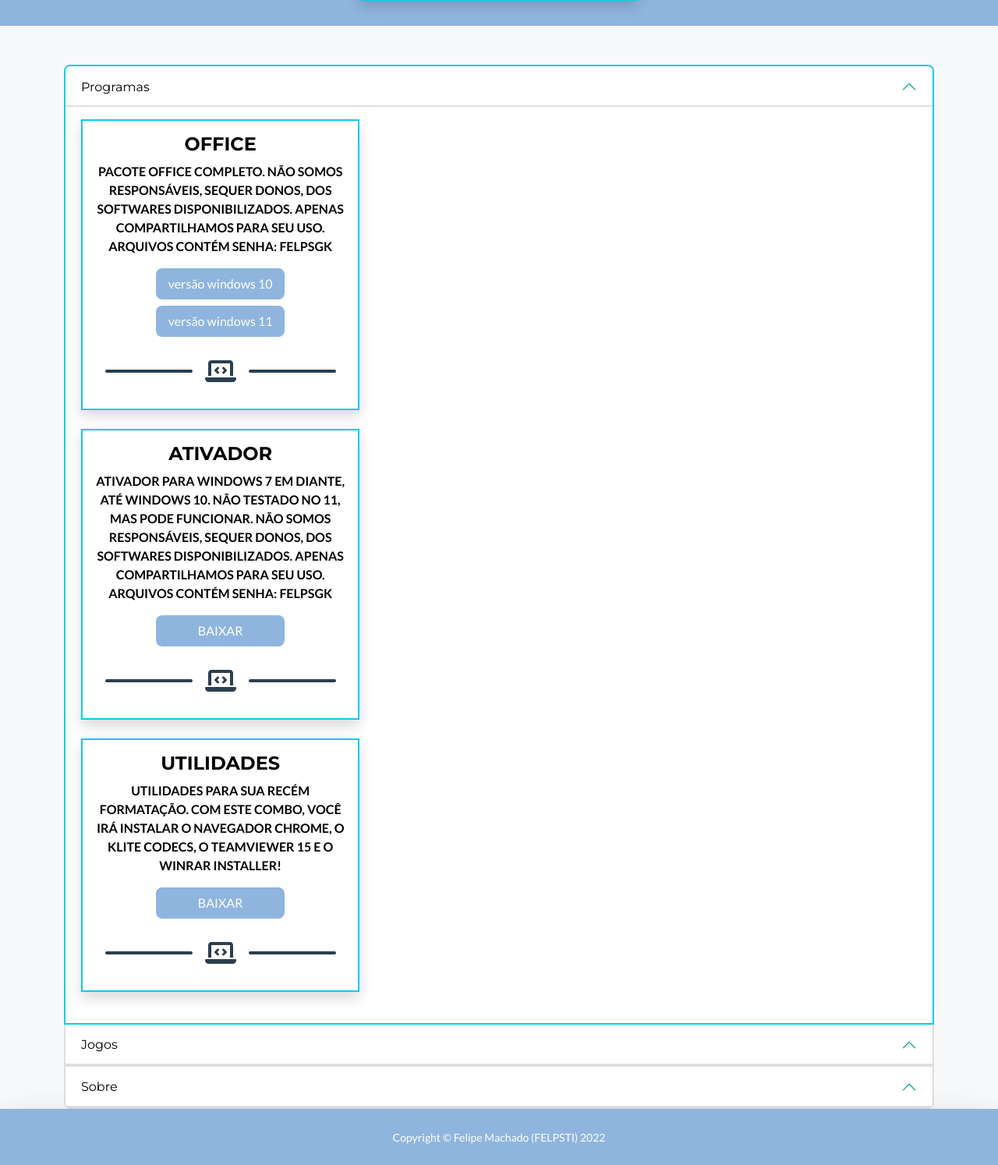
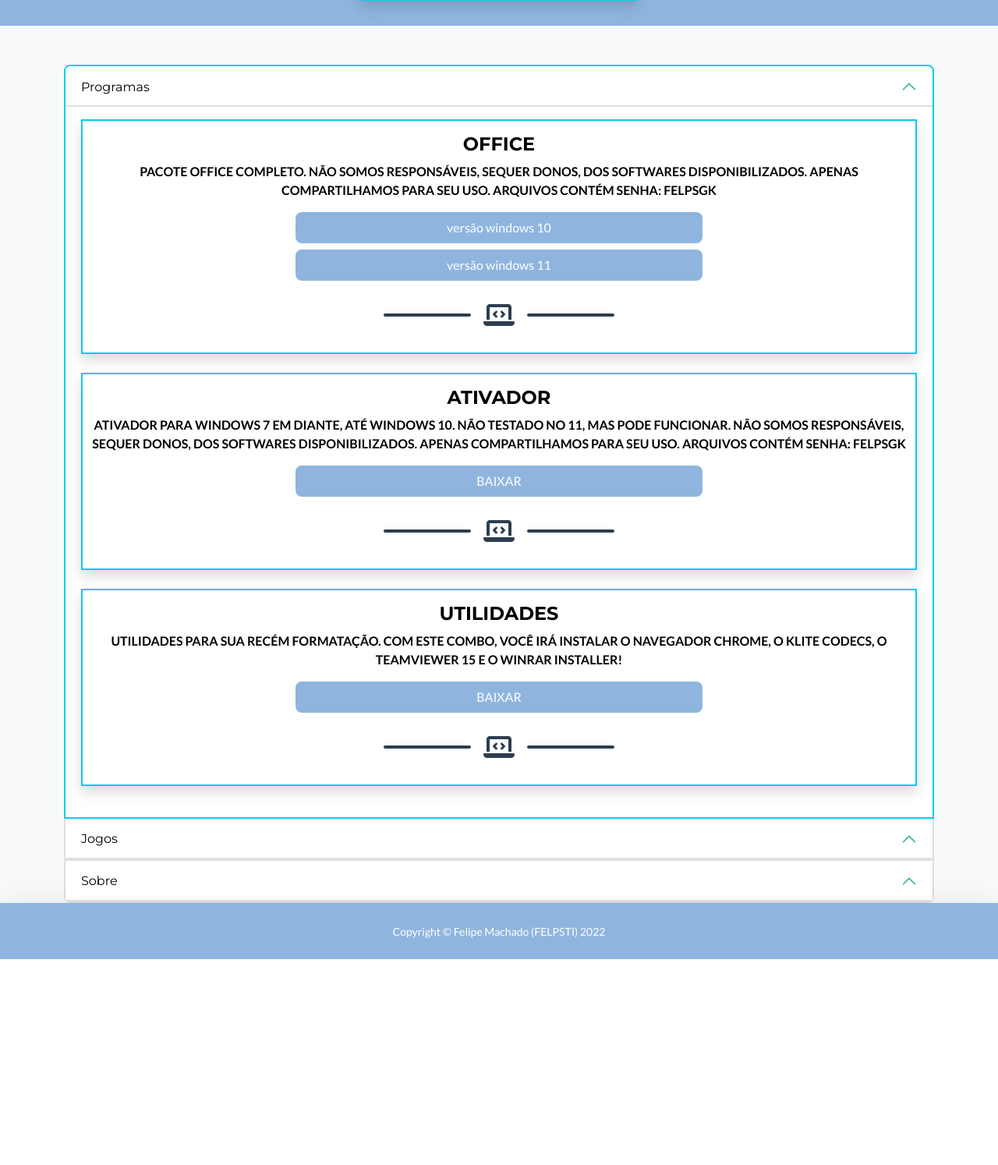
Before and after one commit to felpsgk/felpsti, a PHP site: page / in a window 1280 px wide. Shown: the part 2022-3516 px from the top of the page at 78% size. After the commit the page ends 3252 px from the top, so only its background shows below. Run offline with PHP 8.4, Linux system fonts and the light colour scheme; some libraries are stand-ins or nearby versions.

Commit message:
adjust col

```diff
--- a/index.php
+++ b/index.php
@@ -326,7 +326,7 @@
                     </h2>
                     <div id="collapseOne" class="accordion-collapse collapse show" aria-labelledby="headingOne" data-bs-parent="#accordionExample">
                         <div class="accordion-body">
-                            <div class="col-12 col-sm-12 col-md-12 col-lg-4 col-xl-4 col-xxl-4 mb-4 ">
+                            <div class="col mb-4">
                                 <div class="shadow container border border-info">
                                     <h2 id="downloads" class="fs-4 text-center text-uppercase pt-3 mb-2">
                                         Office
@@ -344,7 +344,7 @@
                                     </div>
                                 </div>
                             </div>
-                            <div class="col-12 col-sm-12 col-md-12 col-lg-4 col-xl-4 col-xxl-4 mb-4 ">
+                            <div class="col mb-4">
                                 <div class="shadow container border border-info">
                                     <h2 id="downloads" class="fs-4 text-center text-uppercase pt-3 mb-2">
                                         Ativador
@@ -361,7 +361,7 @@
                                     </div>
                                 </div>
                             </div>
-                            <div class="col-12 col-sm-12 col-md-12 col-lg-4 col-xl-4 col-xxl-4 mb-4 ">
+                            <div class="col mb-4">
                                 <div class="shadow container border border-info">
                                     <h2 id="downloads" class="fs-4 text-center text-uppercase pt-3 mb-2">
                                         Utilidades
@@ -390,7 +390,7 @@
                     </h2>
                     <div id="collapseTwo" class="accordion-collapse collapse" aria-labelledby="headingTwo" data-bs-parent="#accordionExample">
                         <div class="accordion-body">
-                            <div class="col-12 col-sm-12 col-md-12 col-lg-4 col-xl-4 col-xxl-4 mb-4 ">
+                            <div class="col mb-4">
                                 <div class="shadow container border border-info">
                                     <h2 id="downloads" class="fs-4 text-center text-uppercase pt-3 mb-2">
                                         BitLife BR
@@ -407,7 +407,7 @@
                                     </div>
                                 </div>
                             </div>
-                            <div class="col-12 col-sm-12 col-md-12 col-lg-4 col-xl-4 col-xxl-4 mb-4 ">
+                            <div class="col mb-4">
                                 <div class="shadow container border border-info">
                                     <h2 id="downloads" class="fs-4 text-center text-uppercase pt-3 mb-2">
                                         Score Hero! 2
@@ -436,7 +436,7 @@
                     </h2>
                     <div id="collapseThree" class="accordion-collapse collapse" aria-labelledby="headingThree" data-bs-parent="#accordionExample">
                         <div class="accordion-body">
-                            <div class="col-12 col-sm-12 col-md-12 col-lg-4 col-xl-4 col-xxl-4 mb-4 ">
+                            <div class="col mb-4">
                                 <div class="shadow container border border-info">
                                     <!-- Portfolio Section Heading-->
                                     <h2 class="fs-4 text-center text-uppercase pt-3 mb-2">
```
